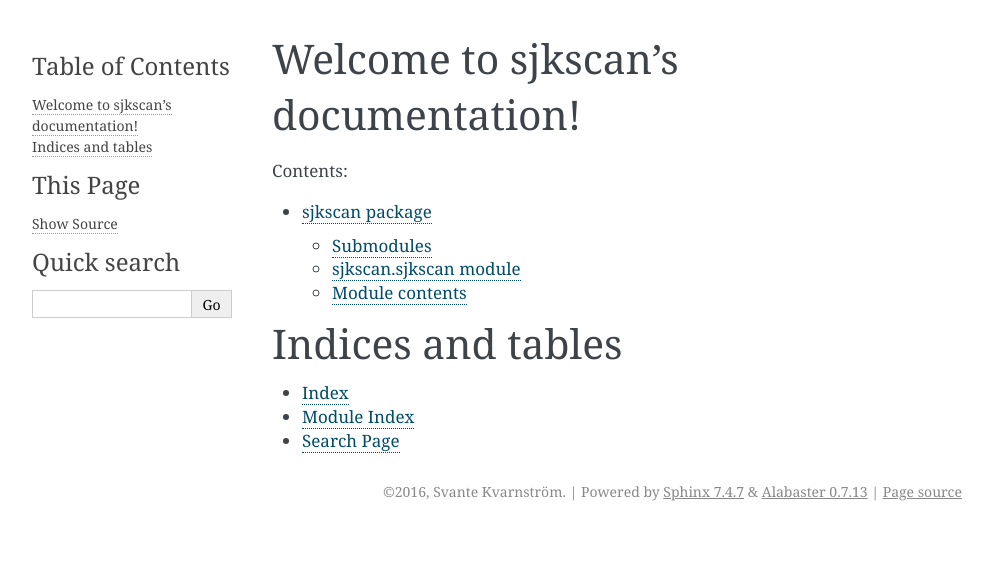
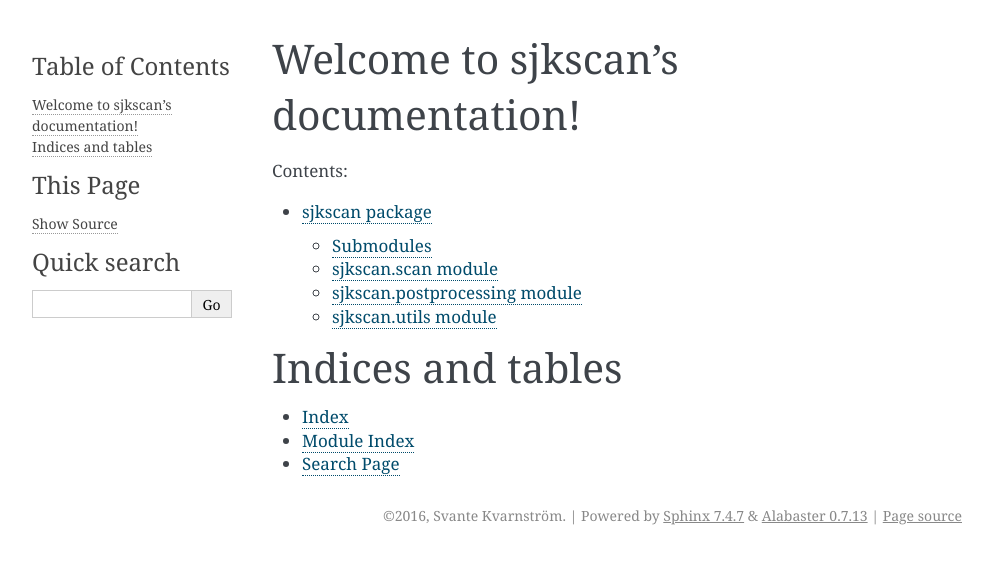
Before and after one commit to sjktje/sjkscan, a Sphinx documentation site: the page built from docs/index.rst, in a window 1280 px wide. Shown: the top 564 px of the page, without its empty margins (148-1141 px from the left). Built offline with Sphinx 7.4.7, drawn with Linux system fonts in a browser that asks for light colours.

Commit message:
Fix documentation so it builds correctly with Sphinx

```diff
--- a/docs/sjkscan.rst
+++ b/docs/sjkscan.rst
@@ -4,19 +4,30 @@
 Submodules
 ----------
 
-sjkscan.sjkscan module
-----------------------
+sjkscan.scan module
+-------------------
 
-.. automodule:: sjkscan.sjkscan
+.. automodule:: sjkscan.scan
     :members:
     :undoc-members:
     :show-inheritance:
 
 
-Module contents
----------------
+sjkscan.postprocessing module
+-----------------------------
 
-.. automodule:: sjkscan
+
+.. automodule:: sjkscan.postprocessing
     :members:
     :undoc-members:
     :show-inheritance:
+
+
+sjkscan.utils module
+--------------------
+
+
+.. automodule:: sjkscan.utils
+    :members:
+    :undoc-members:
+    :show-inheritance:
```
